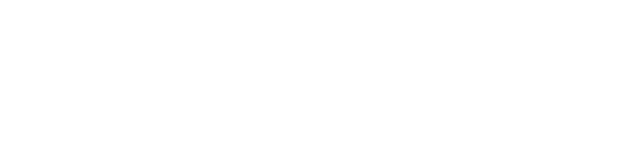
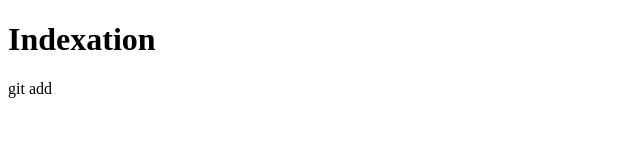
Before and after one commit to VivvMich/gigit, a plain HTML site: page index.html in a window 1280 px wide. Shown: the whole page, without its empty margins (0-640 px from the left). Drawn offline with Linux system fonts and the light colour scheme.

Commit message:
second commit

```diff
--- a/index.html
+++ b/index.html
@@ -6,5 +6,9 @@
 </head>
 <body>
 
+<h1>Indexation</h1>
+
+    <p>git add</p>
+
 </body>
 </html>
```
